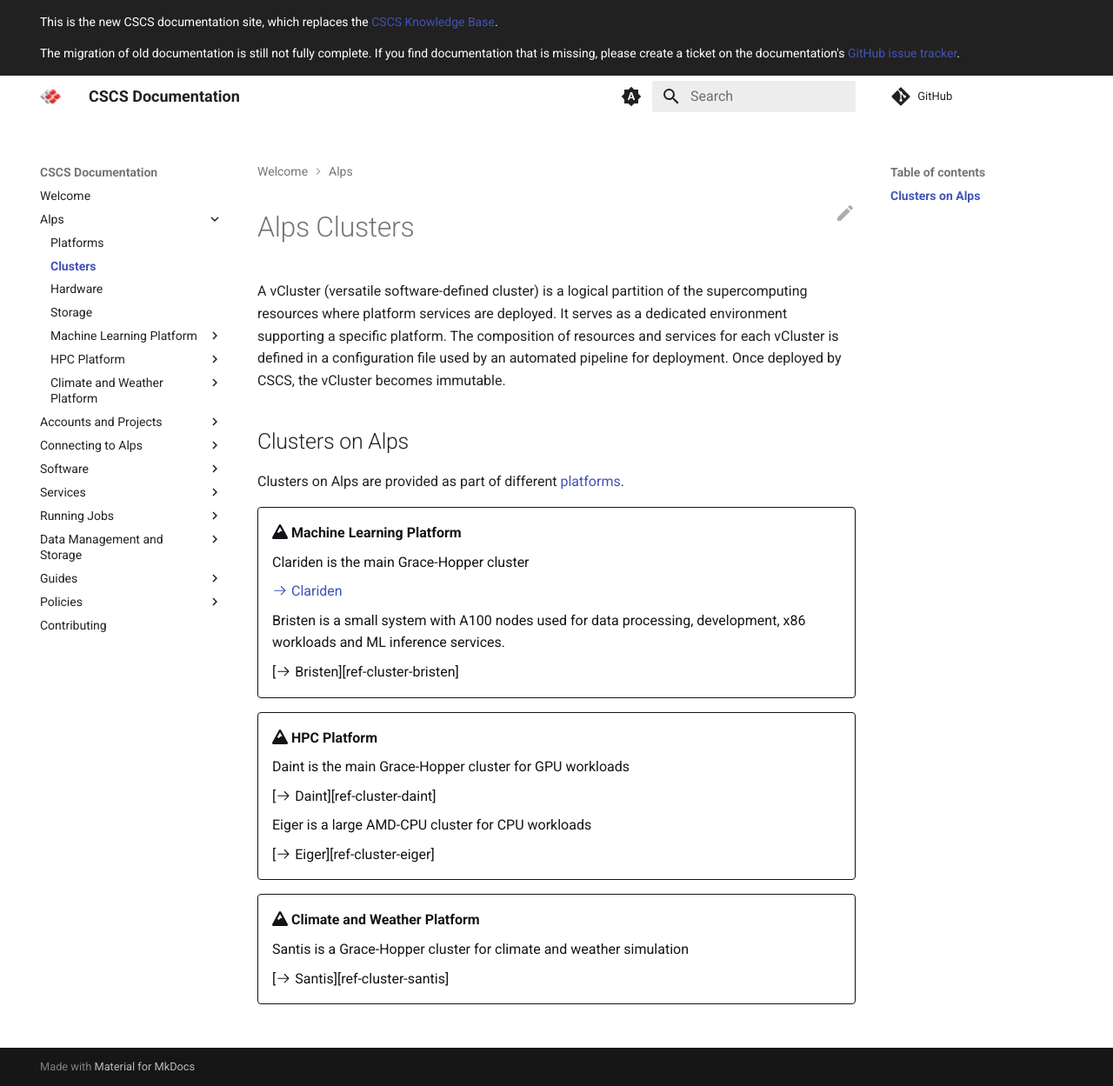
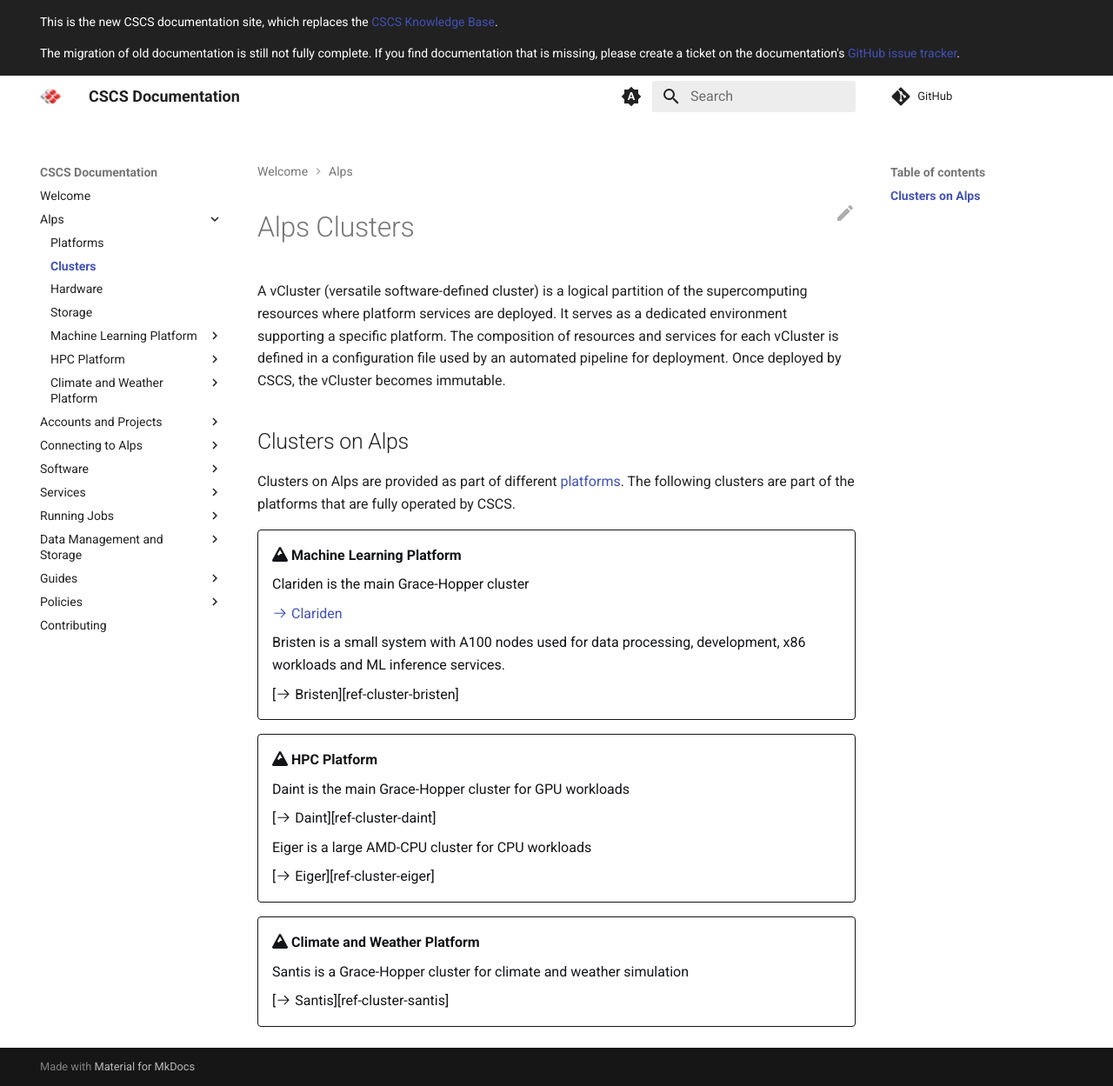
Before and after one commit to nickjbrowning/cscs-docs, an MkDocs documentation site: the page built from docs/alps/clusters.md, in a window 1280 px wide and 1249 px high. Shown: the whole window at 87% size. Built offline with MkDocs 1.6.1 and Material for MkDocs 9.7.7, drawn with Linux system fonts in a browser that asks for light colours; comment, search, counter and statistics services are not loaded.

Commit message:
Scoped the vCluster list to those only operated by CSCS (#141)

```diff
--- a/docs/alps/clusters.md
+++ b/docs/alps/clusters.md
@@ -1,11 +1,15 @@
 [](){#ref-alps-clusters}
 # Alps Clusters
 
-A vCluster (versatile software-defined cluster) is a logical partition of the supercomputing resources where platform services are deployed. It serves as a dedicated environment supporting a specific platform. The composition of resources and services for each vCluster is defined in a configuration file used by an automated pipeline for deployment. Once deployed by CSCS, the vCluster becomes immutable.
+A vCluster (versatile software-defined cluster) is a logical partition of the supercomputing resources where platform services are deployed.
+It serves as a dedicated environment supporting a specific platform.
+The composition of resources and services for each vCluster is defined in a configuration file used by an automated pipeline for deployment.
+Once deployed by CSCS, the vCluster becomes immutable.
 
 ## Clusters on Alps
 
 Clusters on Alps are provided as part of different [platforms][ref-alps-platforms].
+The following clusters are part of the platforms that are fully operated by CSCS.
 
 <div class="grid cards" markdown>
 -   :fontawesome-solid-mountain: __Machine Learning Platform__
```
